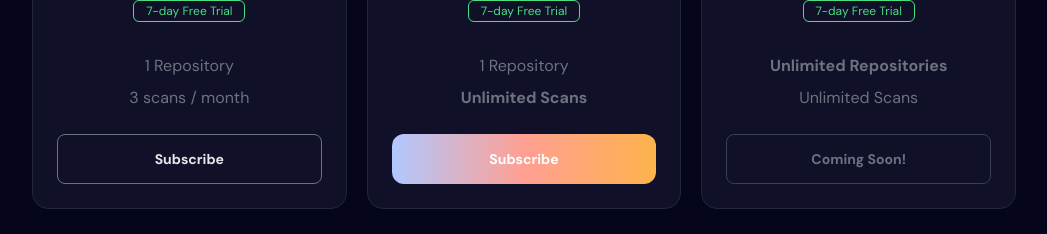
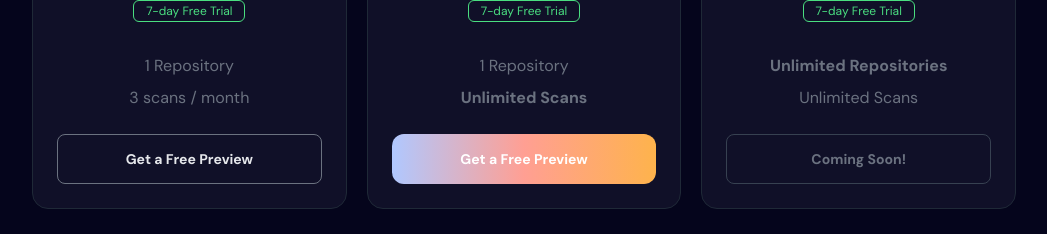
Before and after one commit to snowball-tools/website-example, a Next.js app: page /gas-blaster in a window 1280 px wide. Shown: the part 1860-2094 px from the top of the page, without its empty margins (116-1163 px from the left). Built offline with nearby package versions, Linux system fonts and the light colour scheme; a web font is replaced by a local one.

Commit message:
fix: revert back CTA text to "Get a Free Preview"

```diff
--- a/src/app/gas-blaster/page.tsx
+++ b/src/app/gas-blaster/page.tsx
@@ -54,7 +54,7 @@ const GasBlaster = () => {
             price="$39/m"
             trialDuration="7"
             description="1 Repository <br /> 3 scans / month"
-            ctaText="Subscribe"
+            ctaText="Get a Free Preview"
             ctaType="secondary"
           />
           <PriceCard
@@ -63,7 +63,7 @@ const GasBlaster = () => {
             price="$99/m"
             trialDuration="7"
             description="1 Repository <br /> <strong>Unlimited Scans</strong>"
-            ctaText="Subscribe"
+            ctaText="Get a Free Preview"
           />
           <PriceCard
             icon={<InfinityIcon className="h-5 w-5 text-gray-500" />}
```
